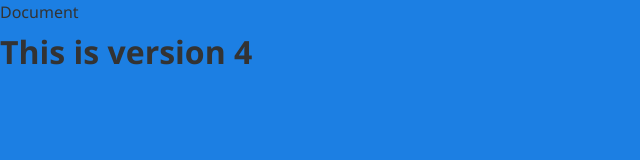
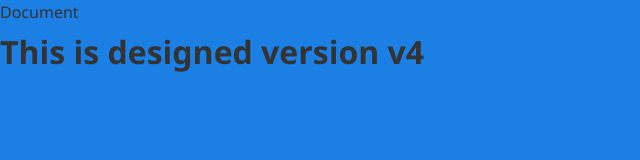
Before and after one commit to Nitin420786/repo, a plain HTML site: page index.html in a window 1280 px wide. Shown: the whole page, without its empty margins (0-640 px from the left). Drawn offline with Linux system fonts and the light colour scheme.

Commit message:
designed version

```diff
--- a/index.html
+++ b/index.html
@@ -7,6 +7,6 @@
     <title>Document</title>
 </head>
 <body>
-    <h1>This is version 4</h1>
+    <h1>This is designed version v4</h1>
 </body>
 </html>
```
